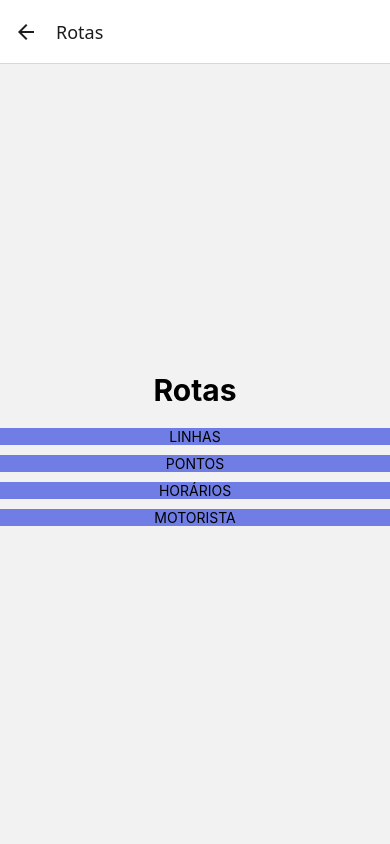
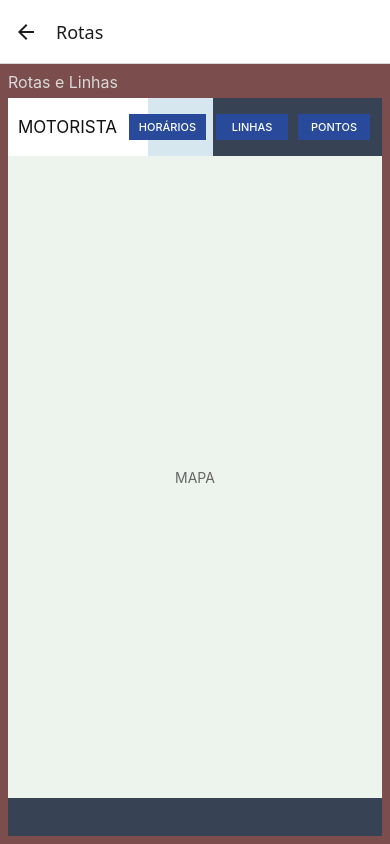
Before and after one commit to Kauanigonzaga/transporte-publico-mobile, a React Native app: screen /Rotas in a window 390 px wide. Built offline with nearby package versions, Linux system fonts and the light colour scheme; what react-native-responsive-fontsize would draw is missing.

Commit message:
tela rotas

```diff
--- a/src/routes/stack.js
+++ b/src/routes/stack.js
@@ -17,9 +17,9 @@ function RootStack() {
       <Stack.Screen name="Login" component={Login} />
       <Stack.Screen name="HomeMotorista" component={HomeMotorista} />
       <Stack.Screen name="Linhas" component={Linhas} />
-     <Stack.Screen name="Rotas" component={Rotas} />
-        <Stack.Screen name="Pontos" component={Pontos} />
-        <Stack.Screen name="AvaliacaoMotorista" component={AvaliacaoMotorista} />
+      <Stack.Screen name="Rotas" component={Rotas} />
+      <Stack.Screen name="Pontos" component={Pontos} />
+      <Stack.Screen name="AvaliacaoMotorista" component={AvaliacaoMotorista} />
     </Stack.Navigator>
   );
 }
--- a/src/telas/rotas/index.js
+++ b/src/telas/rotas/index.js
@@ -1,4 +1,70 @@
-import { View, Text, TouchableOpacity, TextInput }  from 'react-native';
+import React from 'react';
+import { useNavigation } from '@react-navigation/native';
+import { View, Text, TouchableOpacity, Image } from 'react-native';
+import { SafeAreaView } from 'react-native-safe-area-context';
+import styles from './styles.js';
+
+// import MapView from 'react-native-maps';
+
+export default function RotasScreen() {
+    const navigation = useNavigation();
+
+  return (
+    <SafeAreaView style={styles.screen}>
+
+        {/*<Stack.Navigator>
+            <Stack.Screen name="Pontos" component={pontos} />
+        </Stack.Navigator>*/}
+
+      <Text style={styles.pageTitle}>Rotas e Linhas</Text>
+
+      <View style={styles.panel}>
+        <View style={styles.topBar}>
+          <View style={styles.motoristaBox}>
+            <Text style={styles.motoristaText}>MOTORISTA</Text>
+          </View>
+
+          <View style={styles.logoBox}>
+            {/* coloque aqui sua imagem/logo */}
+            {/* <Image source={require('../assets/logo.png')} style={styles.logo} /> */}
+          </View>
+
+          <View style={styles.menuBox}>
+            <TouchableOpacity style={styles.menuButton }>
+              <Text style={styles.menuButtonText}>HORÁRIOS</Text>
+            </TouchableOpacity>
+
+            <TouchableOpacity style={styles.menuButton} onPress={() => navigation.navigate('Linhas')}>
+              <Text style={styles.menuButtonText}>LINHAS</Text>
+            </TouchableOpacity>
+
+            <TouchableOpacity style={styles.menuButton} onPress={() => navigation.navigate('Pontos')}>
+              <Text style={styles.menuButtonText}>PONTOS</Text>
+            </TouchableOpacity>
+          </View>
+        </View>
+
+        <View style={styles.mapArea}>
+          {/* quando estiver usando mapa */}
+          {/* <MapView style={styles.map} /> */}
+
+          {/*  só para teste visual */}
+          <View style={styles.fakeMap}>
+            <Text style={{ color: '#666' }}>MAPA</Text>
+          </View>
+        </View>
+
+        <View style={styles.bottomBar} />
+      </View>
+    </SafeAreaView>
+  );
+}
+
+
+
+
+
+/*import { View, Text, TouchableOpacity, StyleSheet, Image }  from 'react-native';
 import { useNavigation } from '@react-navigation/native';
 import styles from './styles.js';
 
@@ -16,10 +82,4 @@ export default function Rotas() {
             </TouchableOpacity>
         </View>
     );
-}
-
-/*  <TouchableOpacity style={styles.txtBotao} >
-    <Text style={styles.botaoRoxo}>Rota Roxa</Text>
-    <Text style={styles.botaoAzul}>Rota Azul</Text>
-    <Text style={styles.botaoAmarelo}>Rota Amarela</Text>
-    <Text style={styles.botaoLaranja}>Rota Laranja</Text>*/
+}*/
--- a/src/telas/rotas/styles.js
+++ b/src/telas/rotas/styles.js
@@ -1,30 +1,103 @@
-import { RFValue } from 'react-native-responsive-fontsize';
 import { StyleSheet } from 'react-native';
+const styles = StyleSheet.create({
+  screen: {
+    flex: 1,
+    backgroundColor: '#7b4d4d',
+    padding: 8,
+  },
 
-const styles = StyleSheet.create({
+  pageTitle: {
+    color: '#d9d9d9',
+    fontSize: 16,
+    marginBottom: 6,
+  },
 
-    container: {
-        flex: 1,
-        alingnItems: 'center',
-        justifyContent: 'center',
-       /*borderRadius: RFValue(20),
-        justifyContent: 'center',*/
-    },
-    titulo: {
-        fontSize: 30,
-        fontWeight: 'bold',
-        marginBottom: 20,
-        borderRadius: RFValue(20),
-        textAlign: 'center'
-    },
-    botao:{
-        backgroundColor: '#6f7de4',
-        marginBottom: 10,
-        textAlign: 'center',
-        fontSize: RFValue(20),
-    },
+  panel: {
+    flex: 1,
+    backgroundColor: '#3b4658',
+    overflow: 'hidden',
+  },
+
+  topBar: {
+    flexDirection: 'row',
+    alignItems: 'stretch',
+    height: 58,
+  },
+
+  motoristaBox: {
+    width: 140,
+    backgroundColor: '#ffffff',
+    justifyContent: 'center',
+    paddingHorizontal: 10,
+  },
+
+  motoristaText: {
+    fontSize: 17,
+    color: '#111',
+    fontWeight: '400',
+  },
+
+  logoBox: {
+    width: 65,
+    backgroundColor: '#d7e7ef',
+    justifyContent: 'center',
+    alignItems: 'center',
+  },
+
+  logo: {
+    width: 36,
+    height: 36,
+    resizeMode: 'contain',
+  },
+
+  menuBox: {
+    flex: 1,
+    backgroundColor: '#384255',
+    flexDirection: 'row',
+    justifyContent: 'flex-end',
+    alignItems: 'center',
+    paddingHorizontal: 12,
+    gap: 10,
+  },
+
+  menuButton: {
+    backgroundColor: '#294a9b',
+    minWidth: 72,
+    height: 26,
+    justifyContent: 'center',
+    alignItems: 'center',
+    paddingHorizontal: 10,
+  },
+
+  menuButtonText: {
+    color: '#fff',
+    fontSize: 11,
+    fontWeight: '500',
+  },
+
+  mapArea: {
+    flex: 1,
+    backgroundColor: '#eef3ee',
+  },
+
+  map: {
+    flex: 1,
+  },
+
+  fakeMap: {
+    flex: 1,
+    justifyContent: 'center',
+    alignItems: 'center',
+    backgroundColor: '#edf4ed',
+  },
+
+  bottomBar: {
+    height: 38,
+    backgroundColor: '#384255',
+  },
 
 });
 
 
+
 export default styles;
```
